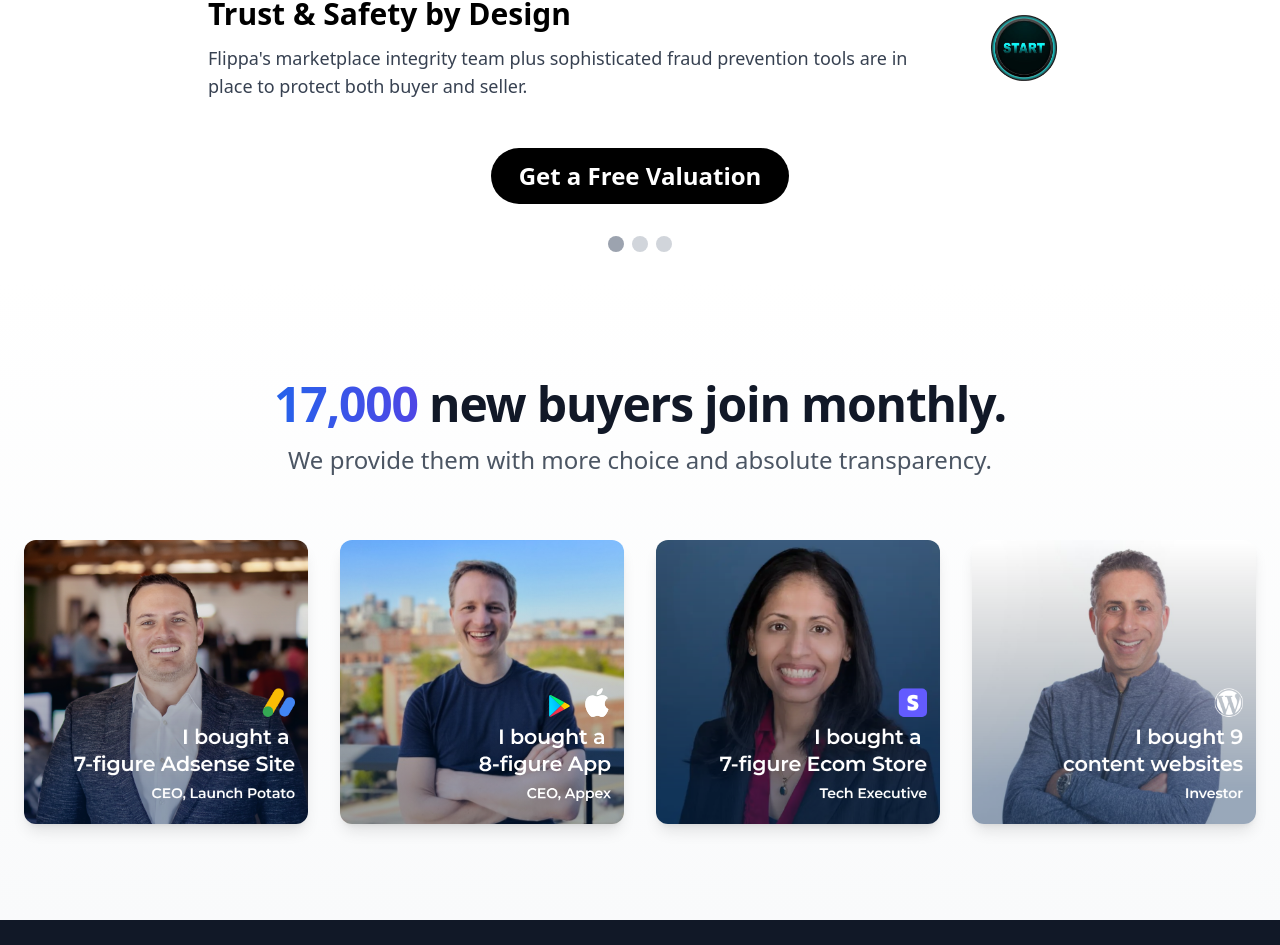
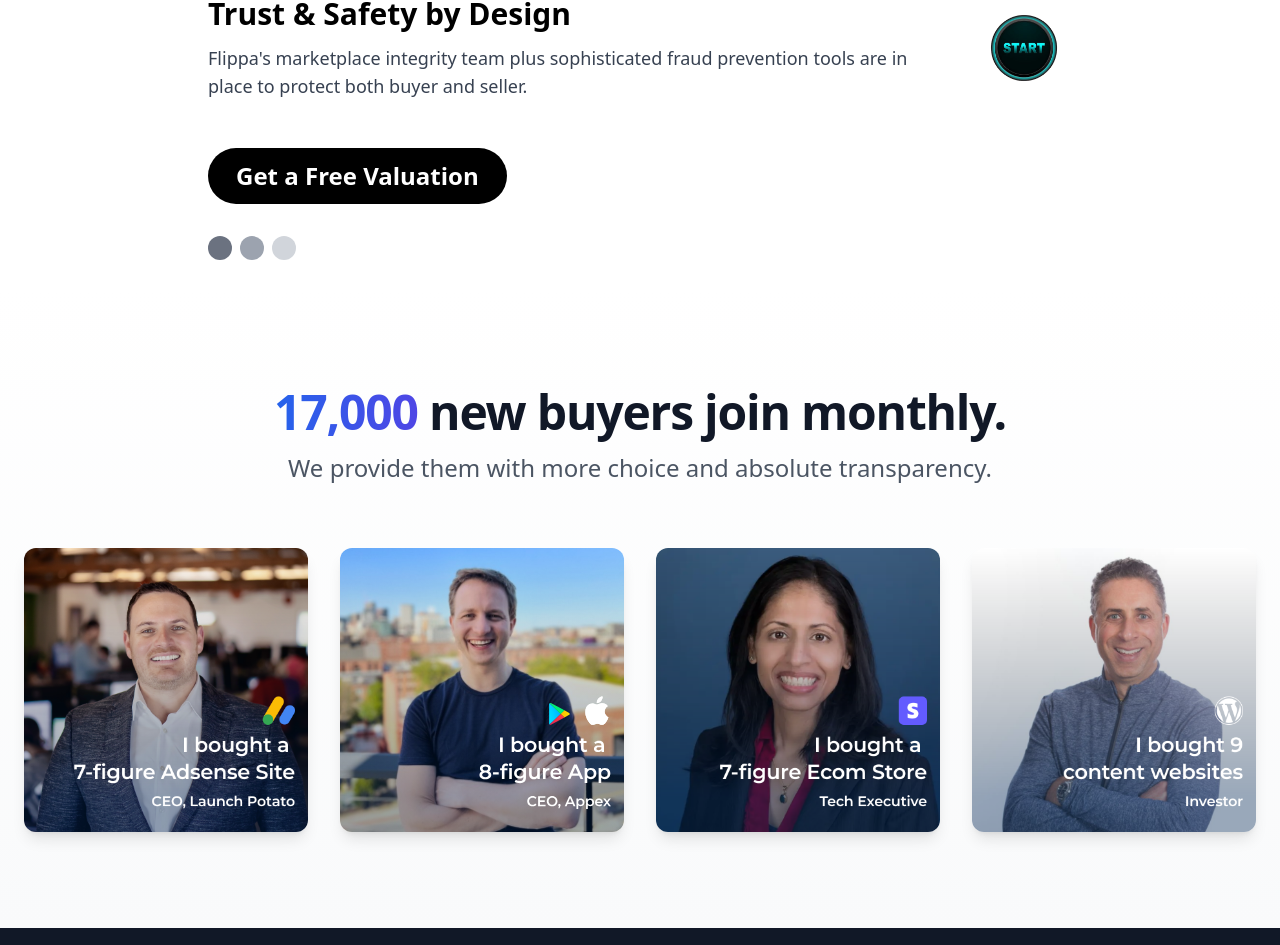
Before and after one commit to remote-cto/now-tnv, a Next.js app: page / in a window 1280 px wide. Shown: the part 1311-2256 px from the top of the page. Built offline with nearby package versions, Linux system fonts and the light colour scheme.

Commit message:
chnages done

```diff
--- a/app/components/WorkingValuationTool.tsx
+++ b/app/components/WorkingValuationTool.tsx
@@ -90,7 +90,7 @@ const WorkingValuationTool: React.FC<ValuationToolProps> = () => {
       </div>
 
       {/* CTA Button */}
-      <div className="text-center mt-12">
+      <div className="mt-12">
       <Link href="/valuation">
               <button className="bg-black text-white px-7 py-3 rounded-full font-extrabold hover:bg-black transition-colors text-2xl">
                 Get a Free Valuation
@@ -99,10 +99,10 @@ const WorkingValuationTool: React.FC<ValuationToolProps> = () => {
       </div>
 
       {/* Dots */}
-      <div className="flex justify-center gap-2 mt-8">
-        <div className="w-4 h-4 rounded-full bg-gray-400"></div>
-        <div className="w-4 h-4 rounded-full bg-gray-300"></div>
-        <div className="w-4 h-4 rounded-full bg-gray-300"></div>
+      <div className="flex gap-2 mt-8">
+        <div className="w-6 h-6 rounded-full bg-gray-500"></div>
+        <div className="w-6 h-6 rounded-full bg-gray-400"></div>
+        <div className="w-6 h-6 rounded-full bg-gray-300"></div>
       </div>
     </div>
   );
```
